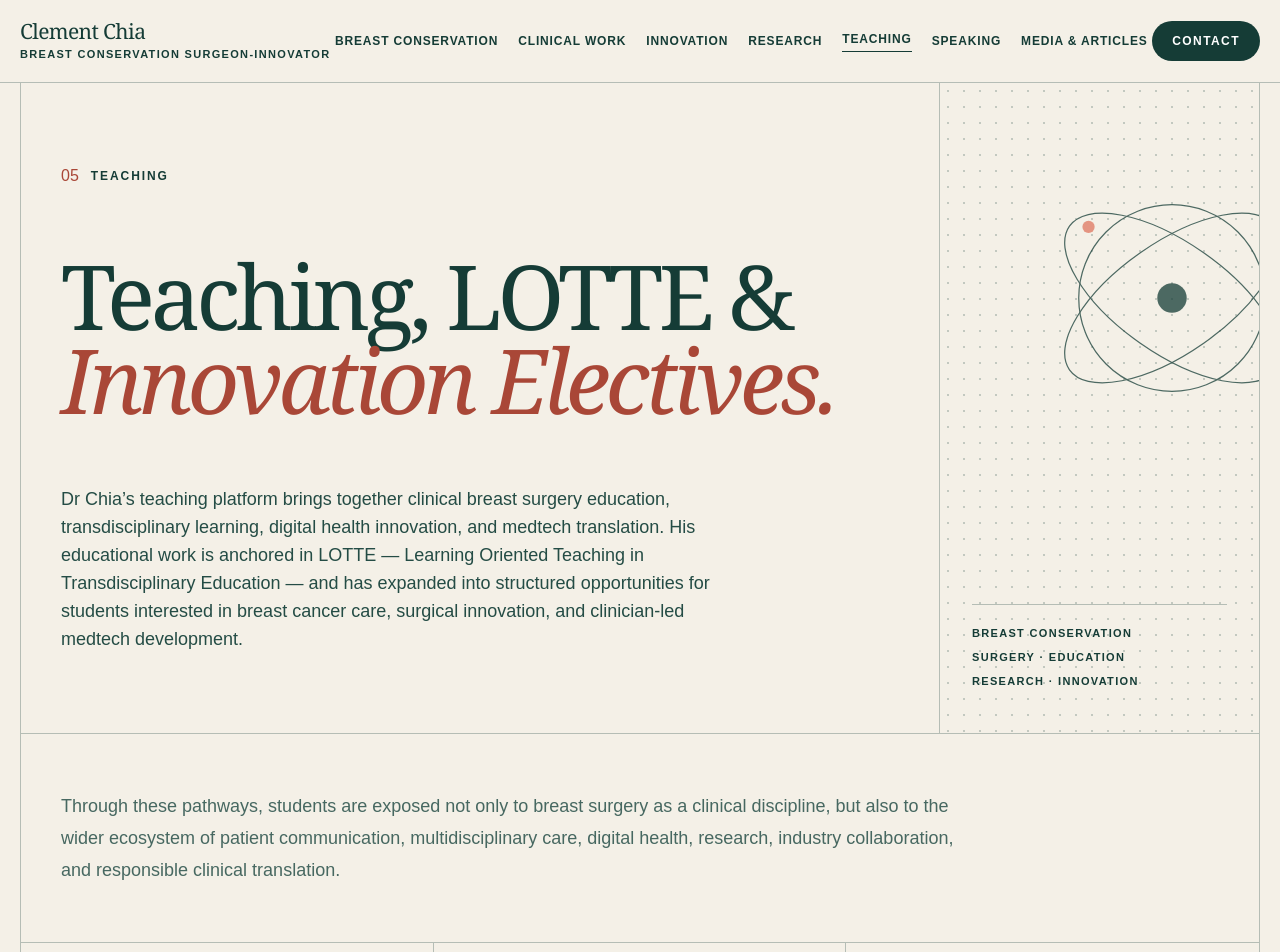
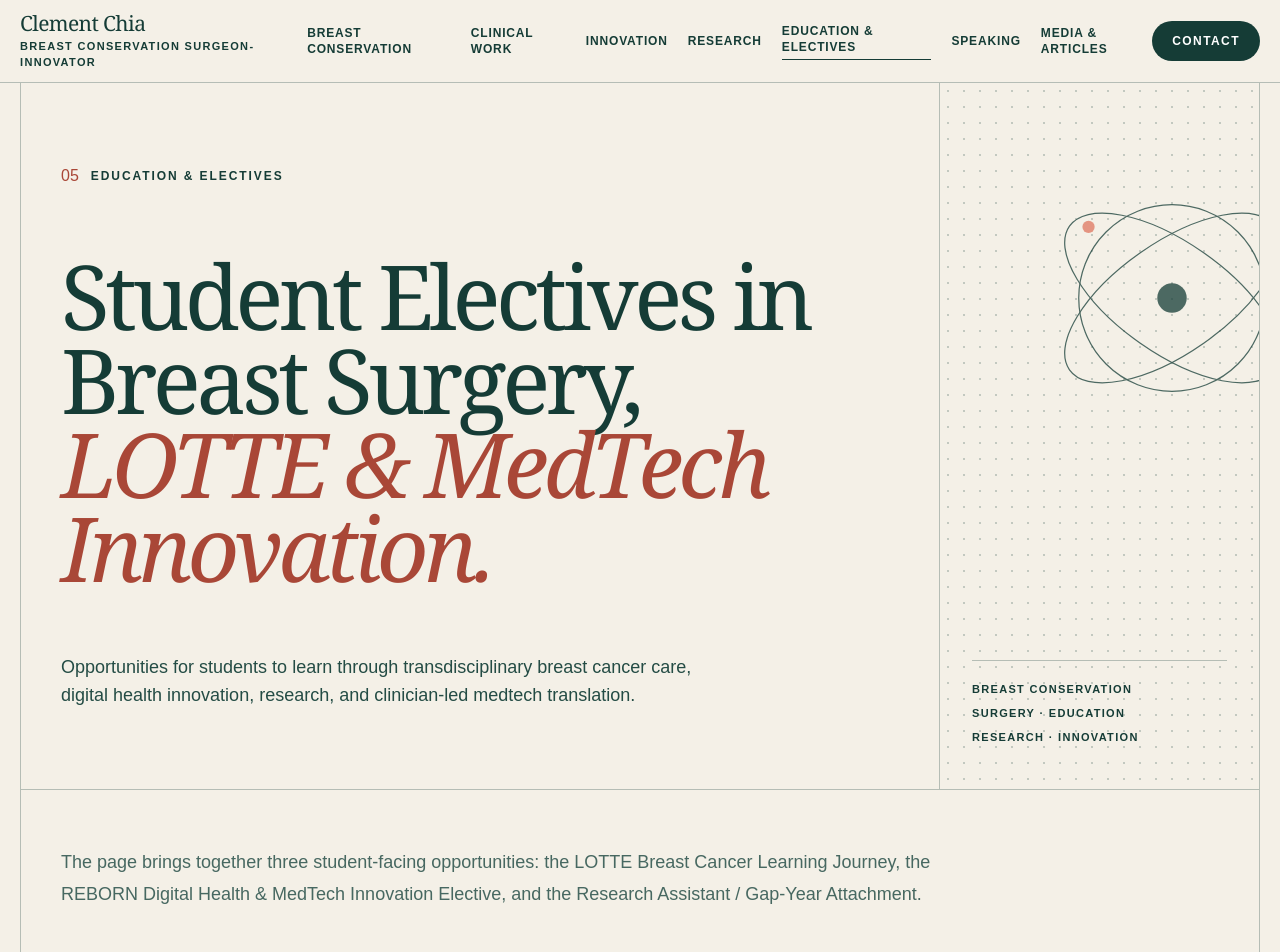
Before and after one commit to ClementChiaBreast/drclementchia-website, a Next.js app: page /teaching in a window 1280 px wide. Shown: the top 952 px of the page. Built offline with nearby package versions, Linux system fonts and the light colour scheme.

Commit message:
Update education electives positioning

```diff
--- a/app/teaching/page.tsx
+++ b/app/teaching/page.tsx
@@ -1,24 +1,23 @@
 import { FeatureGrid, PageHero, PullQuote, TextLink } from "@/components/primitives";
 
-export const metadata = { title: "Teaching, LOTTE & Innovation Electives" };
+export const metadata = { title: "Student Electives in Breast Surgery, LOTTE & MedTech Innovation" };
 
 export default function Teaching() {
   return (
     <>
       <PageHero
         number="05"
-        eyebrow="Teaching"
-        title="Teaching, LOTTE &"
-        italic="Innovation Electives."
-        intro="Dr Chia’s teaching platform brings together clinical breast surgery education, transdisciplinary learning, digital health innovation, and medtech translation. His educational work is anchored in LOTTE — Learning Oriented Teaching in Transdisciplinary Education — and has expanded into structured opportunities for students interested in breast cancer care, surgical innovation, and clinician-led medtech development."
+        eyebrow="Education & Electives"
+        title="Student Electives in Breast Surgery,"
+        italic="LOTTE & MedTech Innovation."
+        intro="Opportunities for students to learn through transdisciplinary breast cancer care, digital health innovation, research, and clinician-led medtech translation."
       />
 
       <section id="teaching-electives" className="page-shell border-x border-t hairline px-5 py-14 sm:px-10">
         <p className="muted max-w-4xl text-base leading-8 sm:text-lg">
-          Through these pathways, students are exposed not only to breast surgery
-          as a clinical discipline, but also to the wider ecosystem of patient
-          communication, multidisciplinary care, digital health, research,
-          industry collaboration, and responsible clinical translation.
+          The page brings together three student-facing opportunities: the LOTTE
+          Breast Cancer Learning Journey, the REBORN Digital Health & MedTech
+          Innovation Elective, and the Research Assistant / Gap-Year Attachment.
         </p>
       </section>
 
--- a/components/site-footer.tsx
+++ b/components/site-footer.tsx
@@ -33,7 +33,7 @@
       <div className="flex flex-col justify-between border-l border-white/15 pl-7">
         <CrossMark className="h-14 w-14 text-[var(--lime)]" />
         <div className="mt-16 grid grid-cols-2 gap-4 text-sm">
-          {[["About","/about"],["Breast conservation","/breast-conservation"],["Clinical work","/clinical-work"],["Innovation","/innovation"],["Research","/research"],["Media & articles","/media-articles"],["Contact","/contact"]].map(([l,h]) => <Link key={h} href={h} className="text-[#e2e8e3] transition-colors hover:text-white">{l}</Link>)}
+          {[["About","/about"],["Breast conservation","/breast-conservation"],["Clinical work","/clinical-work"],["Innovation","/innovation"],["Research","/research"],["Education & electives","/teaching"],["Media & articles","/media-articles"],["Contact","/contact"]].map(([l,h]) => <Link key={h} href={h} className="text-[#e2e8e3] transition-colors hover:text-white">{l}</Link>)}
         </div>
       </div>
     </div>
--- a/components/site-header.tsx
+++ b/components/site-header.tsx
@@ -6,7 +6,7 @@
 
 const links = [
   ["Breast Conservation", "/breast-conservation"], ["Clinical Work", "/clinical-work"], ["Innovation", "/innovation"],
-  ["Research", "/research"], ["Teaching", "/teaching"], ["Speaking", "/speaking"], ["Media & Articles", "/media-articles"],
+  ["Research", "/research"], ["Education & Electives", "/teaching"], ["Speaking", "/speaking"], ["Media & Articles", "/media-articles"],
 ];
 
 export function SiteHeader() {
```
